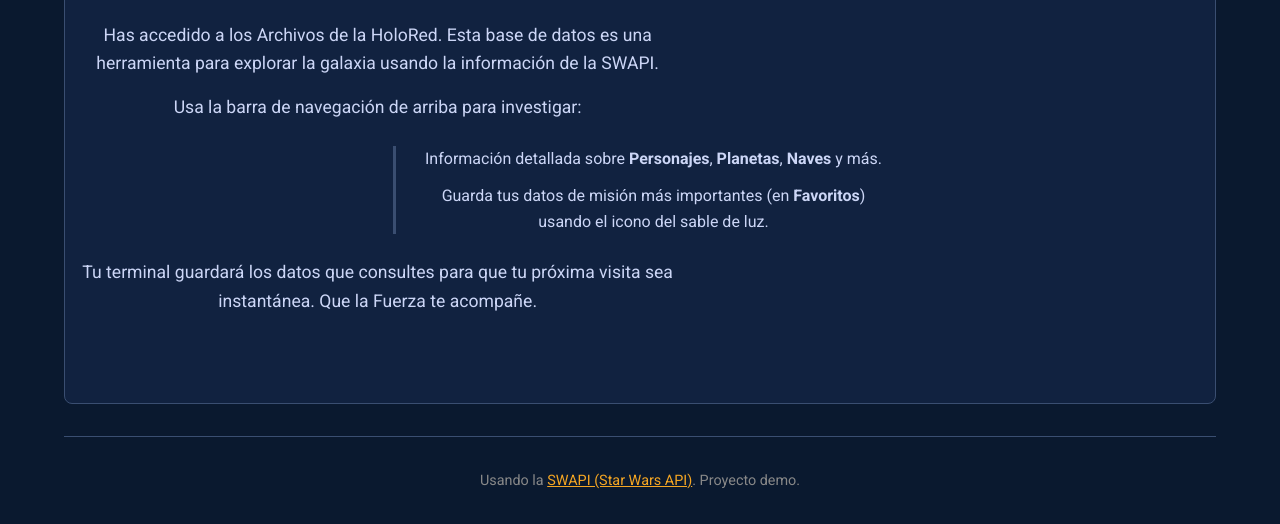
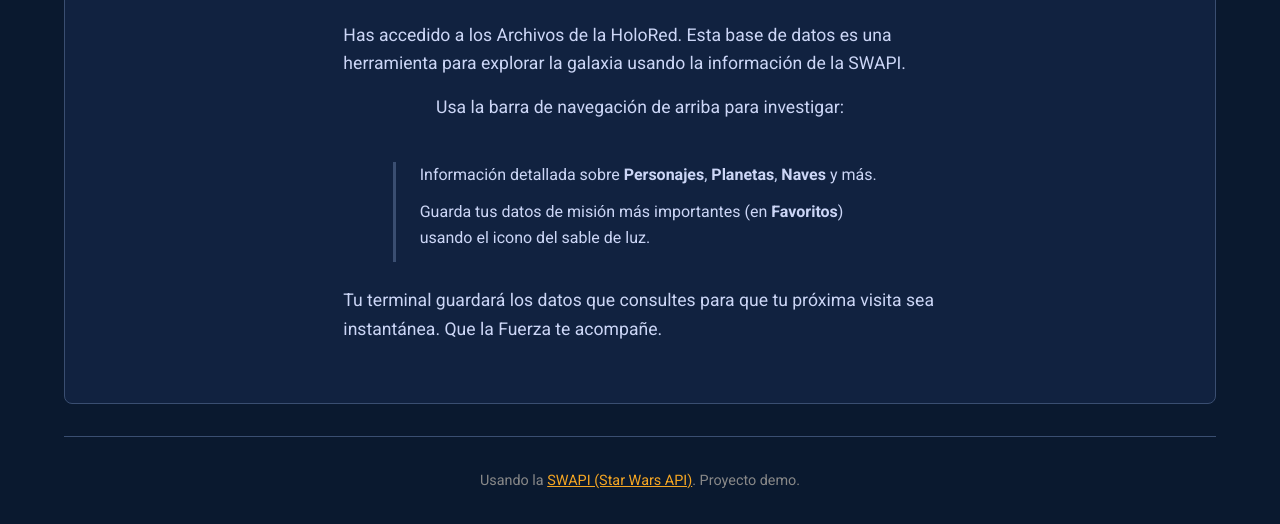
Before and after one commit to MCandela1/Project-StarWars, a website built with Vite: page index.html in a window 1280 px wide. Shown: the part 346-870 px from the top of the page. Built offline with nearby package versions, Linux system fonts and the light colour scheme.

Commit message:
cambioS en la info de inicio

```diff
--- a/src/style.css
+++ b/src/style.css
@@ -101,12 +101,15 @@ body {
 
 .home-view {
     animation: fadeIn 0.5s;
-    text-align: center;
+
+    display: flex;
+    flex-direction: column;
+    align-items: center;
 }
 .home-features-list {
     list-style: none;
     max-width: 55ch;
-    margin: 1.5rem auto;
+    margin: 1.5rem 0;
     padding-left: 1.5rem;
     border-left: 3px solid var(--color-border);
 }
@@ -139,6 +142,7 @@ body {
     font-size: 1.1rem;
     max-width: 60ch;
     margin-bottom: 1rem;
+    text-align: left;
 }
 .home-view a {
     color: var(--color-accent);
```
